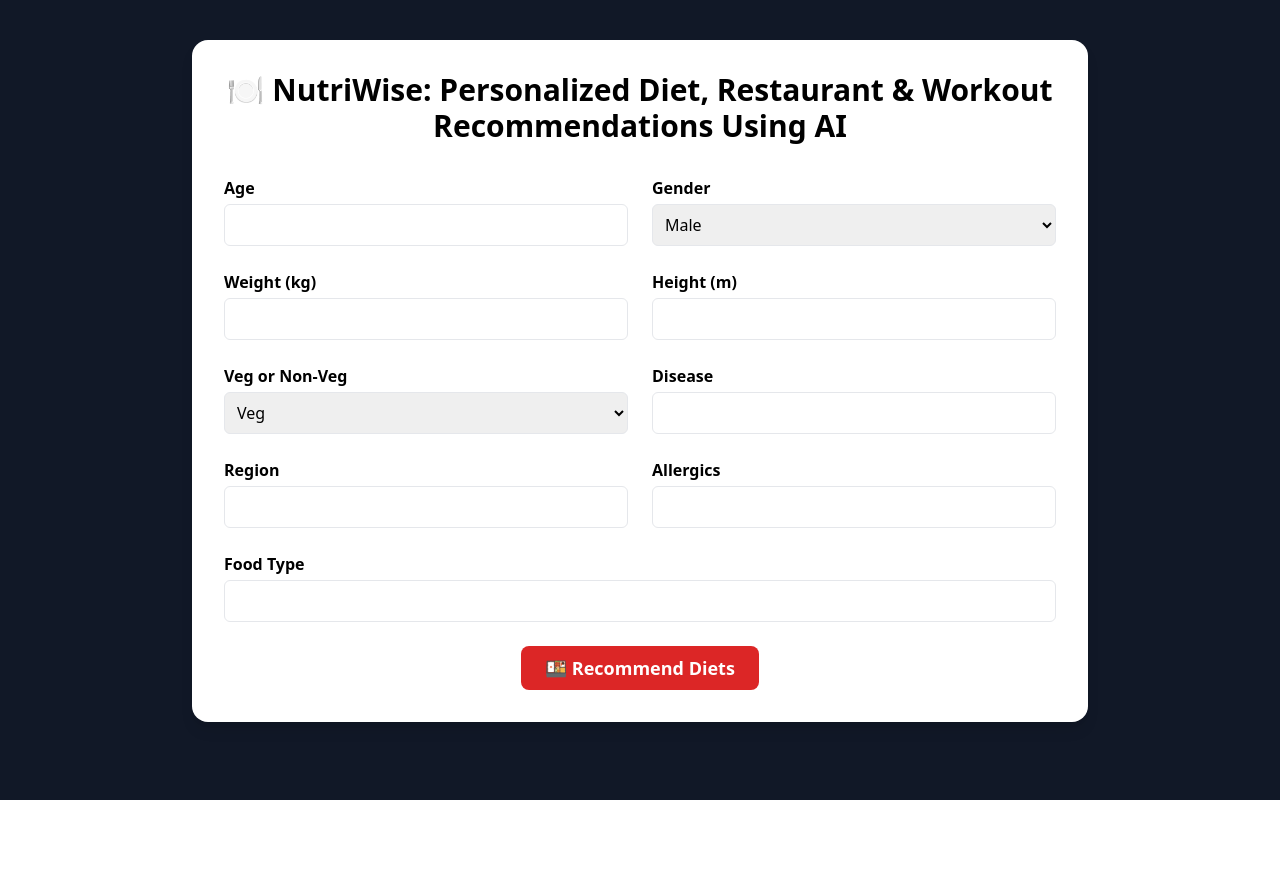
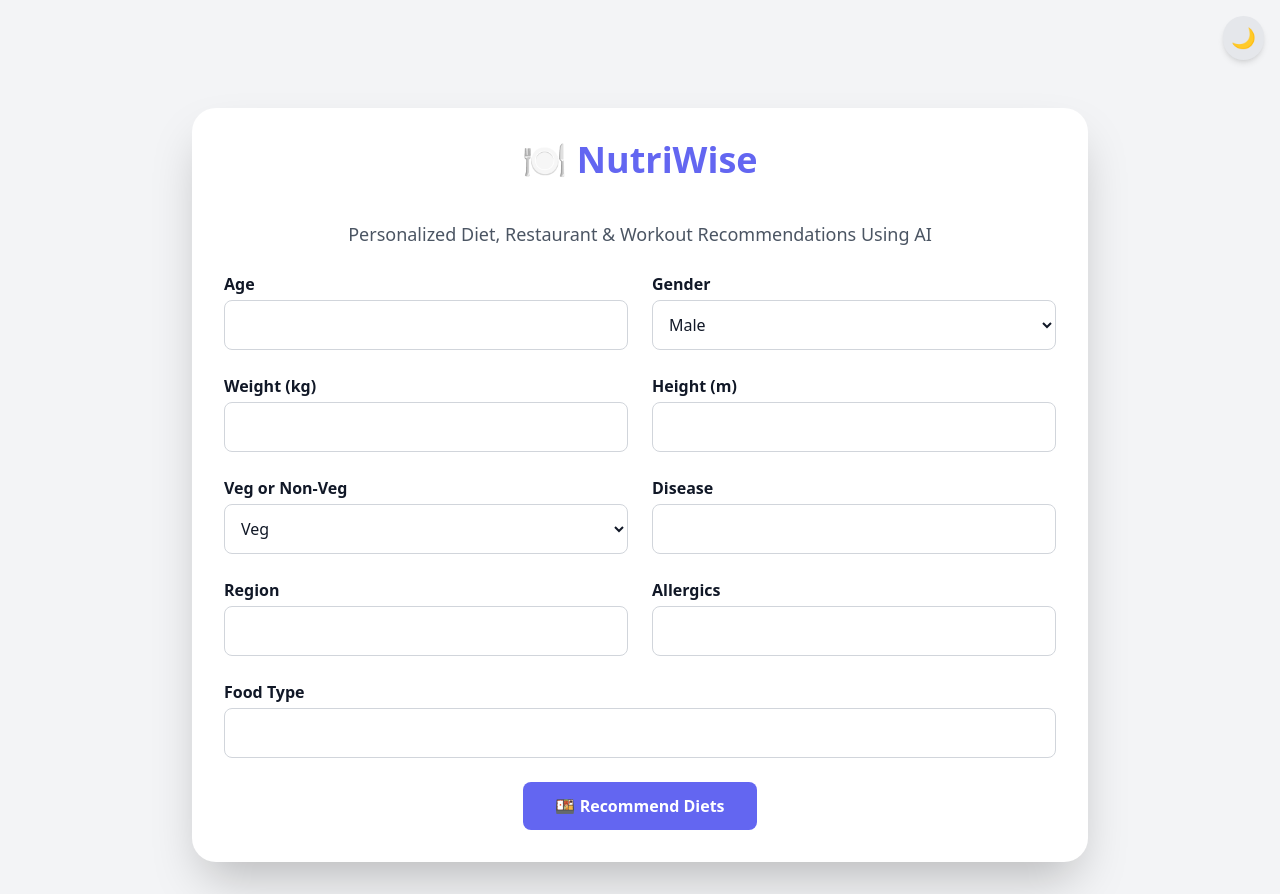
Before and after one commit to SHIVANSH-A/NutriWise, a Flask app: page / in a window 1280 px wide. Before the commit the page ends 800 px from the top, so only its background shows below. Run offline with Flask 3, Linux system fonts and the light colour scheme; some libraries are stand-ins or nearby versions.

Commit message:
UI Enhanced

```diff
--- a/Templates/index.html
+++ b/Templates/index.html
@@ -2,24 +2,46 @@
 <html lang="en">
 <head>
   <meta charset="UTF-8">
-    <title>NutriNavigator: Personalized Diet, Restaurant & Workout Recommendations Using AI</title>
+  <title>NutriWise</title>
+  <link rel="icon" href="https://cdn-icons-png.flaticon.com/512/1786/1786669.png">
   <script src="https://cdn.tailwindcss.com"></script>
+  <script>
+
+    tailwind.config = {
+      darkMode: 'class',
+      theme: {
+        extend: {
+          colors: {
+            primary: '#6366F1', // indigo-500
+            secondary: '#F472B6', // pink-400
+          }
+        }
+      }
+    };
+  </script>
 </head>
-<body class="bg-gray-900 text-white font-sans">
+<body class="bg-gray-100 dark:bg-gray-900 text-gray-900 dark:text-gray-100 transition-colors duration-300 min-h-screen">
 
-    <div class="max-w-4xl mx-auto my-10 p-8 bg-white text-black rounded-2xl shadow-lg">
-        <h1 class="text-3xl font-bold text-center mb-8">🍽️ NutriWise: Personalized Diet, Restaurant & Workout Recommendations Using AI</h1>
+  <div class="flex justify-end p-4">
+    <button id="theme-toggle" aria-label="Toggle Theme" class="text-xl bg-gray-200 dark:bg-gray-700 p-2 rounded-full shadow-md hover:scale-105 transition">
+      🌙
+    </button>
+  </div>
+
+  <div class="max-w-4xl mx-auto my-8 p-8 bg-white dark:bg-gray-800 rounded-3xl shadow-2xl transition-colors duration-300">
+    <h1 class="text-4xl font-extrabold text-center mb-10 text-primary dark:text-white">🍽️ NutriWise</h1>
+    <p class="text-center text-lg text-gray-600 dark:text-gray-300 mb-6">Personalized Diet, Restaurant & Workout Recommendations Using AI</p>
 
     <form action="/recommend" method="post" class="space-y-6">
       <div class="grid grid-cols-1 md:grid-cols-2 gap-6">
         <div>
           <label class="block mb-1 font-semibold">Age</label>
-                    <input type="number" name="age" class="w-full p-2 border rounded-md focus:outline-none focus:ring-2 focus:ring-blue-400">
+          <input type="number" name="age" class="w-full p-3 border border-gray-300 dark:border-gray-600 rounded-lg bg-white dark:bg-gray-700 focus:ring-2 focus:ring-primary focus:outline-none">
         </div>
 
         <div>
           <label class="block mb-1 font-semibold">Gender</label>
-                    <select name="gender" class="w-full p-2 border rounded-md focus:outline-none focus:ring-2 focus:ring-blue-400">
+          <select name="gender" class="w-full p-3 border border-gray-300 dark:border-gray-600 rounded-lg bg-white dark:bg-gray-700 focus:ring-2 focus:ring-primary focus:outline-none">
             <option value="male">Male</option>
             <option value="female">Female</option>
           </select>
@@ -27,17 +49,17 @@
 
         <div>
           <label class="block mb-1 font-semibold">Weight (kg)</label>
-                    <input type="number" name="weight" class="w-full p-2 border rounded-md focus:outline-none focus:ring-2 focus:ring-blue-400">
+          <input type="number" name="weight" class="w-full p-3 border border-gray-300 dark:border-gray-600 rounded-lg bg-white dark:bg-gray-700 focus:ring-2 focus:ring-primary focus:outline-none">
         </div>
 
         <div>
           <label class="block mb-1 font-semibold">Height (m)</label>
-                    <input type="number" step="0.01" name="height" class="w-full p-2 border rounded-md focus:outline-none focus:ring-2 focus:ring-blue-400">
+          <input type="number" step="0.01" name="height" class="w-full p-3 border border-gray-300 dark:border-gray-600 rounded-lg bg-white dark:bg-gray-700 focus:ring-2 focus:ring-primary focus:outline-none">
         </div>
 
         <div>
           <label class="block mb-1 font-semibold">Veg or Non-Veg</label>
-                    <select name="veg_or_nonveg" class="w-full p-2 border rounded-md focus:outline-none focus:ring-2 focus:ring-blue-400">
+          <select name="veg_or_nonveg" class="w-full p-3 border border-gray-300 dark:border-gray-600 rounded-lg bg-white dark:bg-gray-700 focus:ring-2 focus:ring-primary focus:outline-none">
             <option value="veg">Veg</option>
             <option value="nonveg">Non-Veg</option>
           </select>
@@ -45,32 +67,50 @@
 
         <div>
           <label class="block mb-1 font-semibold">Disease</label>
-                    <input type="text" name="disease" class="w-full p-2 border rounded-md focus:outline-none focus:ring-2 focus:ring-blue-400">
+          <input type="text" name="disease" class="w-full p-3 border border-gray-300 dark:border-gray-600 rounded-lg bg-white dark:bg-gray-700 focus:ring-2 focus:ring-primary focus:outline-none">
         </div>
 
         <div>
           <label class="block mb-1 font-semibold">Region</label>
-                    <input type="text" name="region" class="w-full p-2 border rounded-md focus:outline-none focus:ring-2 focus:ring-blue-400">
+          <input type="text" name="region" class="w-full p-3 border border-gray-300 dark:border-gray-600 rounded-lg bg-white dark:bg-gray-700 focus:ring-2 focus:ring-primary focus:outline-none">
         </div>
 
         <div>
           <label class="block mb-1 font-semibold">Allergics</label>
-                    <input type="text" name="allergics" class="w-full p-2 border rounded-md focus:outline-none focus:ring-2 focus:ring-blue-400">
+          <input type="text" name="allergics" class="w-full p-3 border border-gray-300 dark:border-gray-600 rounded-lg bg-white dark:bg-gray-700 focus:ring-2 focus:ring-primary focus:outline-none">
         </div>
       </div>
 
       <div>
         <label class="block mb-1 font-semibold">Food Type</label>
-                <input type="text" name="foodtype" class="w-full p-2 border rounded-md focus:outline-none focus:ring-2 focus:ring-blue-400">
+        <input type="text" name="foodtype" class="w-full p-3 border border-gray-300 dark:border-gray-600 rounded-lg bg-white dark:bg-gray-700 focus:ring-2 focus:ring-primary focus:outline-none">
       </div>
 
       <div class="text-center">
-                <button type="submit" class="bg-red-600 text-white px-6 py-2 rounded-lg text-lg font-bold hover:bg-red-700 transition">
+        <button type="submit" class="bg-primary hover:bg-indigo-600 text-white font-semibold px-8 py-3 rounded-lg transition-all">
           🍱 Recommend Diets
         </button>
       </div>
     </form>
   </div>
 
+  <script>
+    const toggleBtn = document.getElementById('theme-toggle');
+    const icon = toggleBtn;
+
+    function updateThemeIcon() {
+      icon.textContent = document.documentElement.classList.contains('dark') ? '🌞' : '🌙';
+    }
+
+    toggleBtn.addEventListener('click', () => {
+      document.documentElement.classList.toggle('dark');
+      localStorage.theme = document.documentElement.classList.contains('dark') ? 'dark' : 'light';
+      updateThemeIcon();
+    });
+
+    // Init theme icon on load
+    updateThemeIcon();
+  </script>
+
 </body>
 </html>
```
Lines whose indentation alone changed are shown as unchanged.
